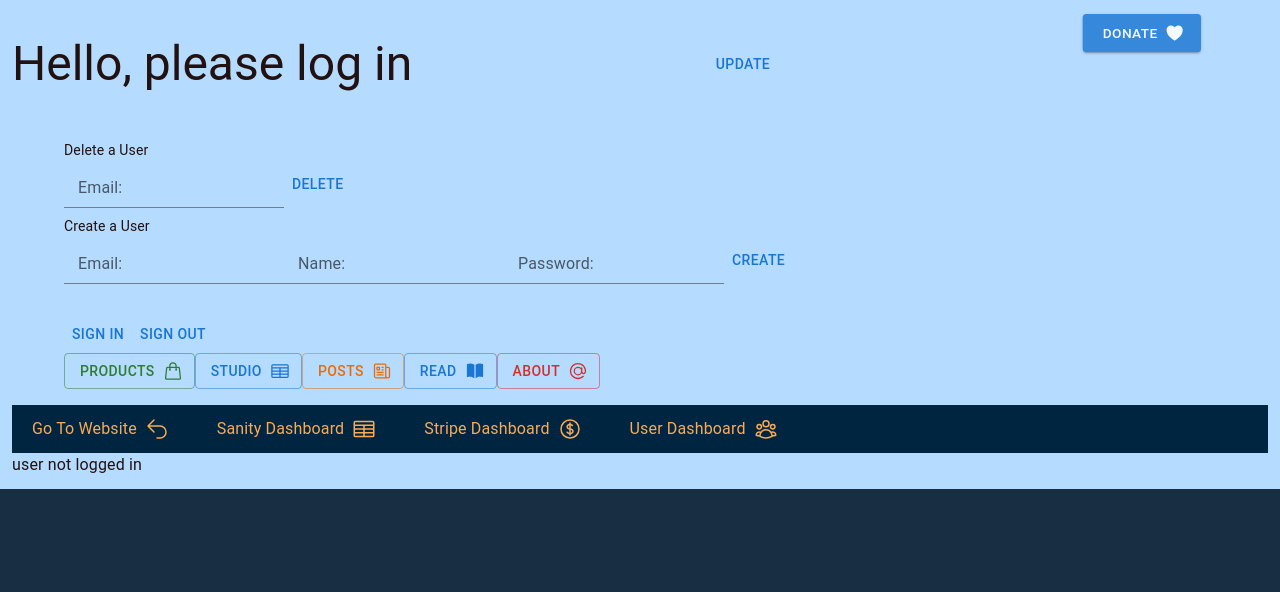
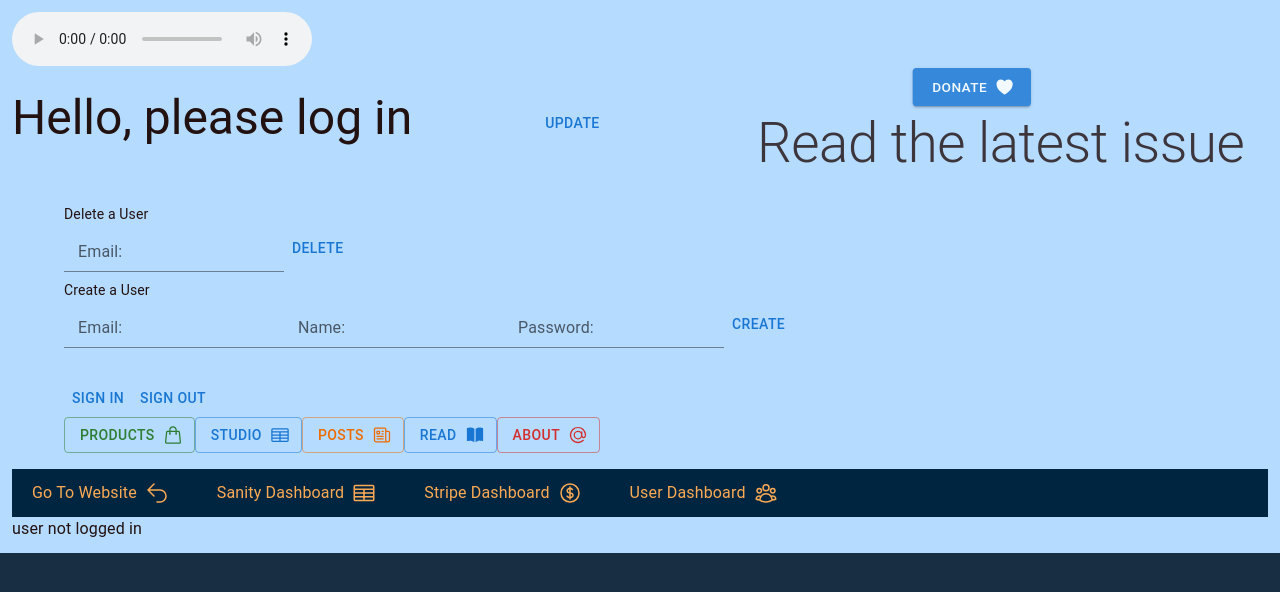
Before and after one commit to ShadowDraco/Messianic-Times, a Next.js app in the folder nextprisma/: page / in a window 1280 px wide. Shown: the top 592 px of the page. Built offline with nearby package versions, Linux system fonts and the light colour scheme; no server answers.

Commit message:
begin audio player implementation

```diff
--- a/nextprisma/app/page.js
+++ b/nextprisma/app/page.js
@@ -1,25 +1,23 @@
-'use client';
-import { Box, Container, Button, Typography, Input } from '@mui/material';
-import Link from 'next/link';
-import AuthButtons from '../components/auth/AuthButtons';
-import BasicDeleteUserForm from '../components/auth/BasicDeleteUserForm';
-import BasicCreateUserForm from '../components/auth/BasicCreateUserForm';
-import { Paper, Shop, Book, At, Heart, Table } from '../components/icons/Icons';
-import AdminDashLinks from '../components/icons/AdminDashLinks';
-import BreathWrapper from '../components/motion/breath/BreathWrapper';
-import { useSession } from 'next-auth/react';
+'use client'
+import { Box, Container, Button, Typography, Input } from '@mui/material'
+import Link from 'next/link'
+import AuthButtons from '../components/auth/AuthButtons'
+import BasicDeleteUserForm from '../components/auth/BasicDeleteUserForm'
+import BasicCreateUserForm from '../components/auth/BasicCreateUserForm'
+import { Paper, Shop, Book, At, Heart, Table } from '../components/icons/Icons'
+import AdminDashLinks from '../components/icons/AdminDashLinks'
+import BreathWrapper from '../components/motion/breath/BreathWrapper'
+import { useSession } from 'next-auth/react'
+import AudioPlayer from '../components/audio/AudioPlayer'
 export default function HomePage() {
-  const { data: session, status, update } = useSession();
+  const { data: session, status, update } = useSession()
   return (
     <Box className={'text-[#211] bg-[#B5DBFF] mt-0 p-3'}>
+      <AudioPlayer />
       <Box
         sx={{ display: 'flex', justifyContent: 'space-between', width: '100%' }}
       >
-        <Typography
-          variant='h3'
-          component='h3'
-          my={3}
-        >
+        <Typography variant='h3' component='h3' my={3}>
           Hello
           {session?.user?.name
             ? ` ${session.user.name}`
@@ -27,15 +25,12 @@ export default function HomePage() {
         </Typography>
         <Button
           onClick={() => {
-            update({ name: 'John'});
+            update({ name: 'John' })
           }}
         >
           Update
         </Button>
-        <Link
-          href='/donate'
-          style={{ width: 'fit-content' }}
-        >
+        <Link href='/donate' style={{ width: 'fit-content' }}>
           <BreathWrapper>
             <Button
               size='large'
@@ -45,6 +40,9 @@ export default function HomePage() {
             >
               Donate
             </Button>
+          </BreathWrapper>
+          <BreathWrapper>
+            <Typography variant='h2'>Read the latest issue</Typography>
           </BreathWrapper>
         </Link>
       </Box>
@@ -58,47 +56,27 @@ export default function HomePage() {
       <Container className={'flex gap-2 my-2 py-2'}>
         <AuthButtons />
         <Link href='/products'>
-          <Button
-            variant='outlined'
-            color='success'
-            endIcon={<Shop />}
-          >
+          <Button variant='outlined' color='success' endIcon={<Shop />}>
             Products
           </Button>
         </Link>
         <Link href='/studio'>
-          <Button
-            variant='outlined'
-            color='primary'
-            endIcon={<Table />}
-          >
+          <Button variant='outlined' color='primary' endIcon={<Table />}>
             Studio
           </Button>
         </Link>
         <Link href='/posts'>
-          <Button
-            variant='outlined'
-            color='warning'
-            endIcon={<Paper />}
-          >
+          <Button variant='outlined' color='warning' endIcon={<Paper />}>
             Posts
           </Button>
         </Link>
         <Link href='/read'>
-          <Button
-            variant='outlined'
-            color='primary'
-            endIcon={<Book />}
-          >
+          <Button variant='outlined' color='primary' endIcon={<Book />}>
             Read
           </Button>
         </Link>
         <Link href='/about'>
-          <Button
-            variant='outlined'
-            color='error'
-            endIcon={<At />}
-          >
+          <Button variant='outlined' color='error' endIcon={<At />}>
             About
           </Button>
         </Link>
@@ -110,5 +88,5 @@ export default function HomePage() {
         {session?.user ? JSON.stringify(session.user) : 'user not logged in'}
       </Typography>
     </Box>
-  );
+  )
 }
--- /dev/null
+++ b/nextprisma/components/audio/AudioPlayer.js
@@ -0,0 +1,15 @@
+'use client'
+import React, { useState } from 'react'
+import ReactPlayer from 'react-player'
+const AudioPlayer = () => {
+  const [muted, setMuted] = useState(true)
+  const [visible, setVisible] = useState(false)
+  return (
+    <audio
+      src='https://drive.google.com/drive/u/0/folders/1RAifDyrgPXnZkruVW5ki4tcjHuMRAFTt'
+      controls
+      autoPlay
+    />
+  )
+}
+export default AudioPlayer
--- a/nextprisma/package.json
+++ b/nextprisma/package.json
@@ -27,6 +27,7 @@
     "@sanity/preview-kit": "^3.1.4",
     "@sanity/scheduled-publishing": "^1.2.1",
     "@sanity/vision": "^3.15.1",
+    "@zeit/next-css": "^1.0.1",
     "autoprefixer": "10.4.15",
     "bcrypt": "^5.1.1",
     "eslint": "8.47.0",
@@ -46,6 +47,7 @@
     "react": "18.2.0",
     "react-dom": "18.2.0",
     "react-pageflip": "^2.0.3",
+    "react-player": "^2.13.0",
     "react-zoom-pan-pinch": "^3.1.0",
     "sanity": "^3.15.1",
     "sanity-plugin-asset-source-unsplash": "^1.1.0",
```
Also changed, not shown: nextprisma/next.config.js (line endings or trailing spaces), 1 other file (tests, documents, lock files or other folders).
